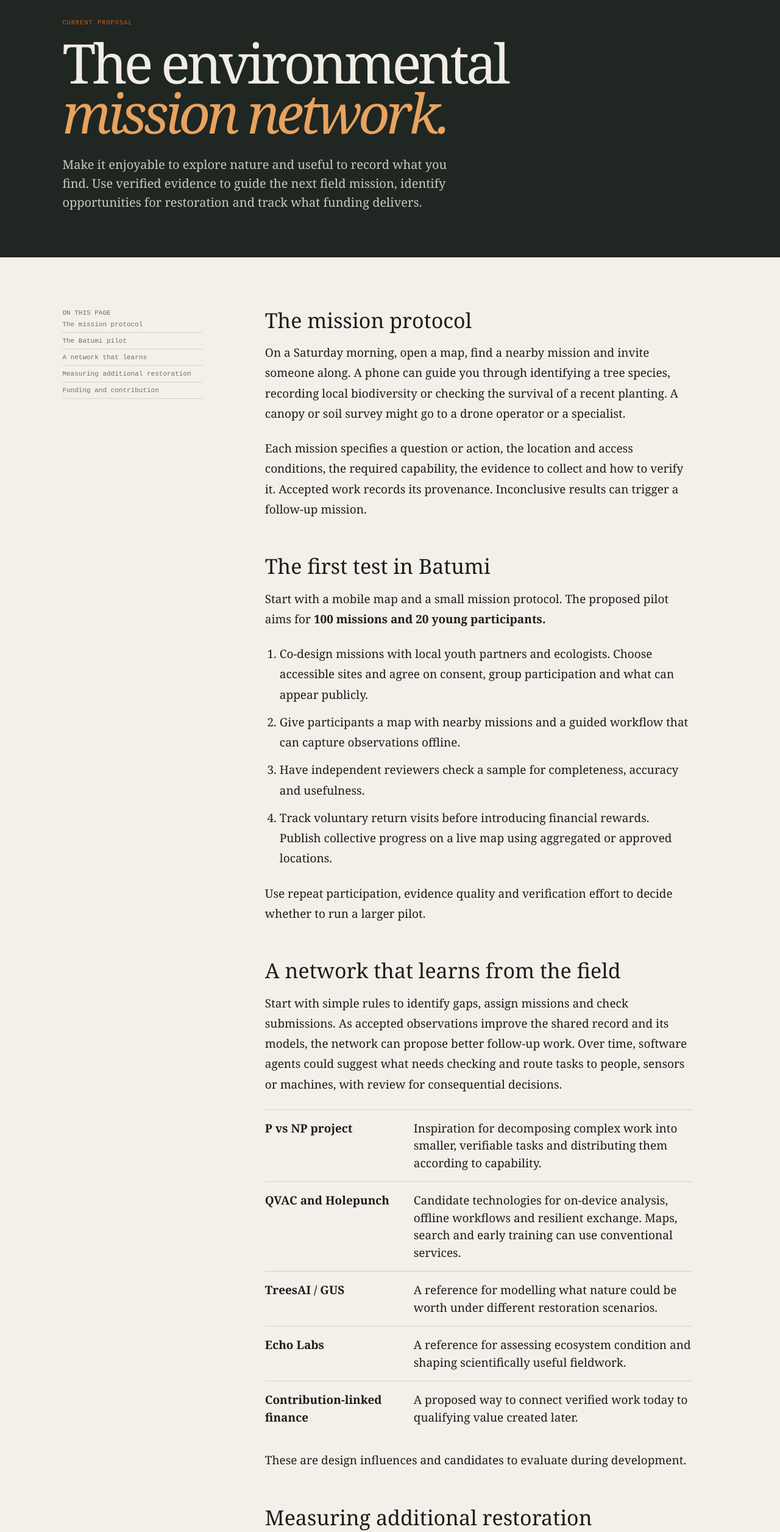
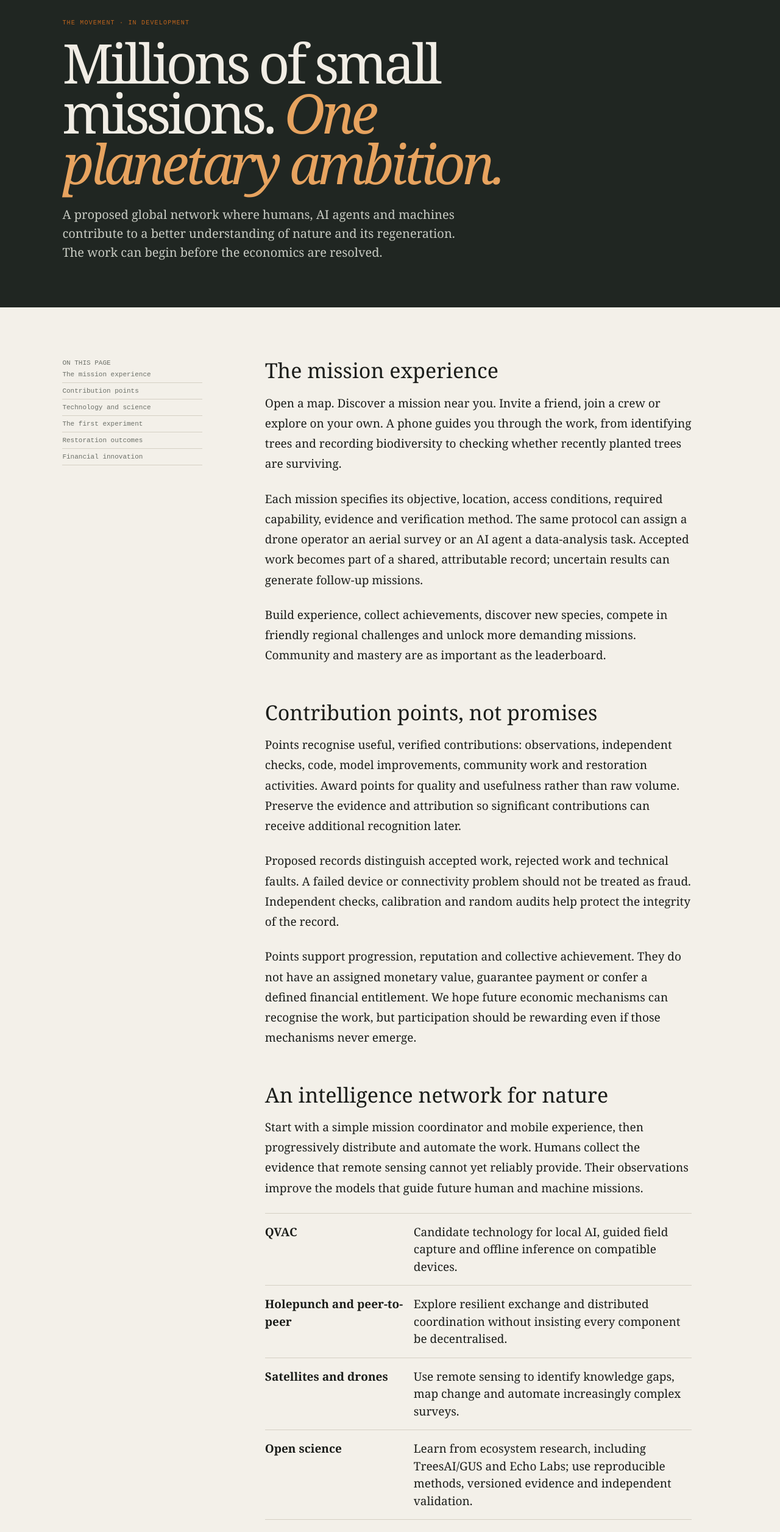
Before and after one commit to fraserbrownirl/netpositive-solutions, a Next.js app: page /network in a window 1280 px wide. Shown: the part 140-2652 px from the top of the page at 61% size. Built offline with nearby package versions, Linux system fonts and the light colour scheme.

Commit message:
Align movement, points, community and historical foundations

```diff
--- a/src/app/network/page.tsx
+++ b/src/app/network/page.tsx
@@ -1,86 +1,12 @@
 import type { Metadata } from "next";
 import Link from "next/link";
 import { SiteFooter, SiteHeader } from "@/components/SiteHeader";
-
-export const metadata: Metadata = {
-  title: "The environmental mission network",
-  description: "A proposal to connect field missions, environmental intelligence and restoration finance, starting with a pilot in Batumi.",
-};
-
-const sections = [
-  ["missions", "The mission protocol"],
-  ["batumi", "The Batumi pilot"],
-  ["architecture", "A network that learns"],
-  ["additionality", "Measuring additional restoration"],
-  ["finance", "Funding and contribution"],
-];
-
-export default function Network() {
-  return (
-    <>
-      <SiteHeader />
-      <main>
-        <section className="page-intro">
-          <p className="eyebrow">Current proposal</p>
-          <h1>The environmental <em>mission network.</em></h1>
-          <p>
-            Make it enjoyable to explore nature and useful to record what you find. Use verified evidence
-            to guide the next field mission, identify opportunities for restoration and track what funding delivers.
-          </p>
-        </section>
-
-        <div className="article-layout">
-          <nav className="toc" aria-label="On this page">
-            <span>ON THIS PAGE</span>
-            {sections.map(([id, title]) => <Link href={`#${id}`} key={id}>{title}</Link>)}
-          </nav>
-
-          <article className="longform mission-article">
-            <h2 id="missions">The mission protocol</h2>
-            <p>On a Saturday morning, open a map, find a nearby mission and invite someone along. A phone can guide you through identifying a tree species, recording local biodiversity or checking the survival of a recent planting. A canopy or soil survey might go to a drone operator or a specialist.</p>
-            <p>Each mission specifies a question or action, the location and access conditions, the required capability, the evidence to collect and how to verify it. Accepted work records its provenance. Inconclusive results can trigger a follow-up mission.</p>
-
-            <h2 id="batumi">The first test in Batumi</h2>
-            <p>Start with a mobile map and a small mission protocol. The proposed pilot aims for <strong>100 missions and 20 young participants.</strong></p>
-            <ol>
-              <li>Co-design missions with local youth partners and ecologists. Choose accessible sites and agree on consent, group participation and what can appear publicly.</li>
-              <li>Give participants a map with nearby missions and a guided workflow that can capture observations offline.</li>
-              <li>Have independent reviewers check a sample for completeness, accuracy and usefulness.</li>
-              <li>Track voluntary return visits before introducing financial rewards. Publish collective progress on a live map using aggregated or approved locations.</li>
-            </ol>
-            <p>Use repeat participation, evidence quality and verification effort to decide whether to run a larger pilot.</p>
-
-            <h2 id="architecture">A network that learns from the field</h2>
-            <p>Start with simple rules to identify gaps, assign missions and check submissions. As accepted observations improve the shared record and its models, the network can propose better follow-up work. Over time, software agents could suggest what needs checking and route tasks to people, sensors or machines, with review for consequential decisions.</p>
-            <dl className="mission-inputs">
-              <div><dt>P vs NP project</dt><dd>Inspiration for decomposing complex work into smaller, verifiable tasks and distributing them according to capability.</dd></div>
-              <div><dt>QVAC and Holepunch</dt><dd>Candidate technologies for on-device analysis, offline workflows and resilient exchange. Maps, search and early training can use conventional services.</dd></div>
-              <div><dt>TreesAI / GUS</dt><dd>A reference for modelling what nature could be worth under different restoration scenarios.</dd></div>
-              <div><dt>Echo Labs</dt><dd>A reference for assessing ecosystem condition and shaping scientifically useful fieldwork.</dd></div>
-              <div><dt>Contribution-linked finance</dt><dd>A proposed way to connect verified work today to qualifying value created later.</dd></div>
-            </dl>
-            <p>These are design influences and candidates to evaluate during development.</p>
-
-            <h2 id="additionality">Measuring additional restoration</h2>
-            <ol>
-              <li><strong>Observation.</strong> Establish ecosystem condition and record what is already happening.</li>
-              <li><strong>Prediction.</strong> Estimate what could improve with an intervention and what would likely happen without it.</li>
-              <li><strong>Financing.</strong> Identify who can deliver the work, how much it costs and who might fund it under measurable terms.</li>
-              <li><strong>Regeneration.</strong> Monitor survival and ecological condition over time to assess improvement against the expected baseline.</li>
-            </ol>
-            <p>The <Link className="text-link" href="/thesis">Champion restoration thesis</Link> explores an institutional route for coordinating landholders, verifiers and funders around that work.</p>
-
-            <h2 id="finance">From verified contributions to future value</h2>
-            <p>A contribution ledger records accepted work, provenance and assessed value. Published allocation rules would determine how contributors share in qualifying proceeds. Rewards would become payable only when eligible funding or revenue actually comes in and the agreed conditions are met.</p>
-            <p>Regional and shared pools are one possible way to recognise observations that improve models used elsewhere. Attribution, funding rules and legal design remain open. The pilot tests participation and data quality before introducing this economic layer.</p>
-            <div className="hero-actions">
-              <Link className="button button-amber" href="/contact">Discuss the pilot</Link>
-              <Link className="text-link" href="/work">Explore the work behind it</Link>
-            </div>
-          </article>
-        </div>
-      </main>
-      <SiteFooter />
-    </>
-  );
-}
+export const metadata:Metadata={title:"The movement and mission network",description:"Explore environmental missions, contribution points, local AI, drones and the financial possibilities of collective action."};
+const sections=[["missions","The mission experience"],["points","Contribution points"],["architecture","Technology and science"],["batumi","The first experiment"],["additionality","Restoration outcomes"],["finance","Financial innovation"]];
+export default function Network(){return <><SiteHeader/><main><section className="page-intro"><p className="eyebrow">The movement · In development</p><h1>Millions of small missions. <em>One planetary ambition.</em></h1><p>A proposed global network where humans, AI agents and machines contribute to a better understanding of nature and its regeneration. The work can begin before the economics are resolved.</p></section><div className="article-layout"><nav className="toc" aria-label="On this page"><span>ON THIS PAGE</span>{sections.map(([id,title])=><Link href={`#${id}`} key={id}>{title}</Link>)}</nav><article className="longform mission-article">
+<h2 id="missions">The mission experience</h2><p>Open a map. Discover a mission near you. Invite a friend, join a crew or explore on your own. A phone guides you through the work, from identifying trees and recording biodiversity to checking whether recently planted trees are surviving.</p><p>Each mission specifies its objective, location, access conditions, required capability, evidence and verification method. The same protocol can assign a drone operator an aerial survey or an AI agent a data-analysis task. Accepted work becomes part of a shared, attributable record; uncertain results can generate follow-up missions.</p><p>Build experience, collect achievements, discover new species, compete in friendly regional challenges and unlock more demanding missions. Community and mastery are as important as the leaderboard.</p>
+<h2 id="points">Contribution points, not promises</h2><p>Points recognise useful, verified contributions: observations, independent checks, code, model improvements, community work and restoration activities. Award points for quality and usefulness rather than raw volume. Preserve the evidence and attribution so significant contributions can receive additional recognition later.</p><p>Proposed records distinguish accepted work, rejected work and technical faults. A failed device or connectivity problem should not be treated as fraud. Independent checks, calibration and random audits help protect the integrity of the record.</p><p>Points support progression, reputation and collective achievement. They do not have an assigned monetary value, guarantee payment or confer a defined financial entitlement. We hope future economic mechanisms can recognise the work, but participation should be rewarding even if those mechanisms never emerge.</p>
+<h2 id="architecture">An intelligence network for nature</h2><p>Start with a simple mission coordinator and mobile experience, then progressively distribute and automate the work. Humans collect the evidence that remote sensing cannot yet reliably provide. Their observations improve the models that guide future human and machine missions.</p><dl className="mission-inputs"><div><dt>QVAC</dt><dd>Candidate technology for local AI, guided field capture and offline inference on compatible devices.</dd></div><div><dt>Holepunch and peer-to-peer</dt><dd>Explore resilient exchange and distributed coordination without insisting every component be decentralised.</dd></div><div><dt>Satellites and drones</dt><dd>Use remote sensing to identify knowledge gaps, map change and automate increasingly complex surveys.</dd></div><div><dt>Open science</dt><dd>Learn from ecosystem research, including TreesAI/GUS and Echo Labs; use reproducible methods, versioned evidence and independent validation.</dd></div><div><dt>Distributed task solving</dt><dd>Learn from P vs NP-style task decomposition, leases, accepted contributions and retrospective recognition.</dd></div></dl><p>These are design influences and candidate technologies, not claims of partnerships, integrations or deployed capabilities. Keep training and independent validation data separate; assess scientific accuracy rather than assuming consensus proves a measurement correct.</p>
+<h2 id="batumi">The first experiment in Batumi</h2><p>A proposed pilot: <strong>100 missions and 20 young participants.</strong> Test whether a delightful mobile experience creates repeat participation and scientifically useful work before financial rewards exist.</p><ol><li>Define safe, accessible missions with ecological guidance and appropriate consent.</li><li>Test guided capture, offline workflows, crews and points.</li><li>Independently review a sample of observations and preserve provenance.</li><li>Publish collective progress using approved or aggregated locations.</li></ol><p>Evaluate repeat participation, evidence quality and verification effort before expanding. Participation by minors requires appropriate safeguards and is not a speculative financial opportunity.</p>
+<h2 id="additionality">From observation to regeneration</h2><p>Knowing what exists is not the same as improving it. The longer-term mission graph should encompass restoration opportunities, interventions and follow-up checks, subject to land rights, ecological suitability and local consent. Measure survival and ecosystem condition against a credible baseline; do not treat existing carbon stocks as newly created carbon or automatically financeable credits.</p>
+<h2 id="finance">Create value first. Discover the economics.</h2><p>Carbon, environmental data and healthy ecosystems can have real value. Years of experience designing innovative financial mechanisms for restoration have shown how difficult it can be to align institutions, capital and delivery before meaningful activity starts. We want to reverse that sequence.</p><p>Accumulate people, useful technology, verified observations and contribution points. Explore how climate finance, commercial data use, restoration funding and tokenomic innovation might eventually recognise those contributions. Regional and global pools, retrospective attribution and milestone-based rewards are possibilities, not settled terms.</p><p>Operational funding for infrastructure is distinct from any future contributor rewards or restoration finance. No token sale, redemption promise or guaranteed funding is proposed here.</p><p>The <Link className="text-link" href="/thesis">Champion thesis</Link> remains one possible institutional pathway, not a prerequisite for the movement. The <Link className="text-link" href="/work">work archive</Link> records the financial and scientific questions that led here.</p><div className="hero-actions"><Link className="button button-amber" href="/community">Join the founding community</Link><Link className="text-link" href="/contact">Help build it</Link></div></article></div></main><SiteFooter/></>}
```
